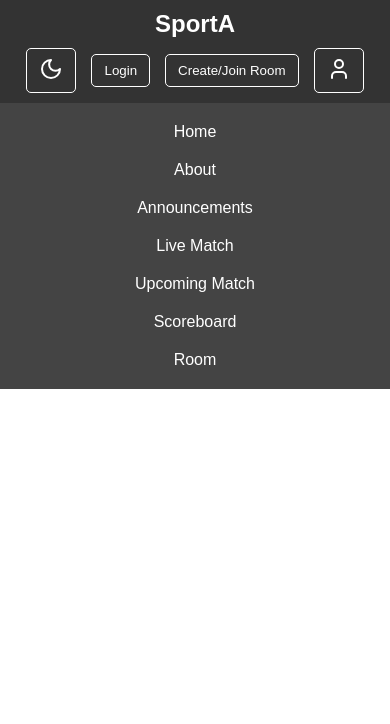
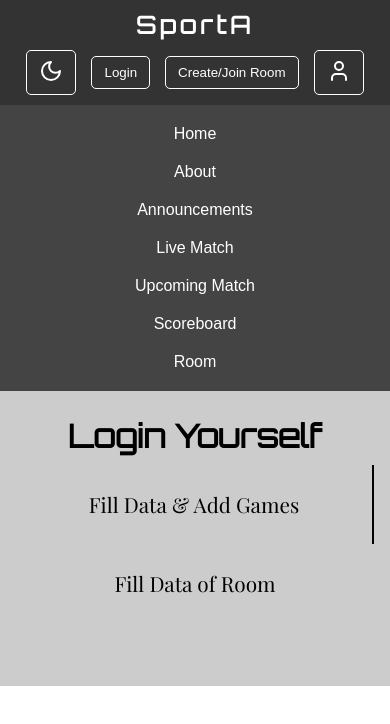
Before and after one commit to Nawaz543/sportA, a React (Vite) app: page / in a window 390 px wide. Shown: the top 724 px of the page. Built offline with nearby package versions, Linux system fonts and the light colour scheme.

Commit message:
add massage part in home

```diff
--- a/src/App.jsx
+++ b/src/App.jsx
@@ -4,6 +4,7 @@ import Navbar from "./Navbar";
 const Login = React.lazy(()=>(import ("./Login")));
 const Room = React.lazy(()=>(import ("./Room")));
 const Profile = React.lazy(()=>(import ("./Profile")));
+const Massage = React.lazy(()=>(import ("./home/Massage")));
 
 function App(){
   const [showLogin, setShowLogin] = useState(false); // state to control login
@@ -91,6 +92,10 @@ function App(){
         {setShowProfile(false);
           setActiveIndex(0); }
       }/>}
+      {/* home -> massage */}
+      <Massage key={darkMode ? 'dark' : 'light'} />
+
+
   </>
 
 }
--- a/src/Navbar.css
+++ b/src/Navbar.css
@@ -29,6 +29,8 @@ body {
   .logo {
     font-size: 24px;
     font-weight: bold;
+    font-family: 'Orbitron', sans-serif;
+    letter-spacing: 4px;
   }
 
   .nav-buttons {
--- /dev/null
+++ b/src/home/Massage.css
@@ -0,0 +1,122 @@
+@import url('https://fonts.googleapis.com/css2?family=Bebas+Neue&family=Orbitron&family=Playfair+Display&display=swap');
+
+.message-container {
+    display: flex;
+    flex-direction: column;
+    height: 50vh;
+    width: 100%;
+    padding: 1rem;
+    box-sizing: border-box;
+    font-family: sans-serif;
+    background-color: #ccc;
+  }
+
+  .top-banner {
+    width: 100%;
+    height: 38%;
+    display: flex;
+    justify-content: center;
+    align-items: center;
+    font-size: 4rem;
+    font-weight: bold;
+    overflow: hidden;
+    position: relative;
+    font-family: 'Orbitron', sans-serif;
+  }
+
+  .bottom-section {
+    display: flex;
+    width: 100%;
+    height: 55%;
+  }
+
+  .left-block,
+  .right-block {
+    width: 50%;
+    height: 100%;
+    display: flex;
+    justify-content: center;
+    align-items: center;
+    font-size: 2.8rem;
+    font-weight: 500;
+    overflow: hidden;
+    position: relative;
+    font-family: 'Playfair Display', serif;
+  }
+
+  .left-block {
+    border-right: 2px solid #000000; /* This creates the vertical line */
+  }
+
+  /* Text Animation */
+  .fade-text {
+    position: absolute;
+    transition: all 0.5s ease-in-out;
+  }
+
+  .fade-in-up {
+    opacity: 1;
+    transform: translateY(0);
+  }
+
+  .fade-out-up {
+    opacity: 0;
+    transform: translateY(-30px);
+  }
+
+  /* Responsive */
+  @media (max-width: 768px) {
+    .top-banner {
+      font-size: 2.8rem;
+    }
+    .left-block,
+    .right-block {
+      font-size: 1.6rem;
+    }
+    .bottom-section {
+      flex-direction: column;
+      height: 60%;
+    }
+    .left-block,
+    .right-block {
+      width: 100%;
+      height: 28%;
+    }
+    .message-container {
+        height: 35vh;
+    }
+  }
+
+  @media (max-width: 501px) {
+    .top-banner {
+      font-size: 2rem;
+      height: 22%;
+    }
+    .left-block,
+    .right-block {
+      font-size: 1.3rem;
+      width: 100%;
+      height: 50%;
+    }
+
+    .bottom-section {
+        height: 60%;
+      }
+  }
+
+  @media (max-width: 340px) {
+    .top-banner {
+      height: 39%;
+    }
+    .message-container {
+        height: 35vh;
+    }
+}
+
+/* dark mode */
+body.dark-mode .message-container{
+    background-color: #232330;
+}
+body.dark-mode .left-block {
+    border-right: 2px solid #ada9a9; /* This creates the vertical line */
+  }
--- /dev/null
+++ b/src/home/Massage.jsx
@@ -0,0 +1,53 @@
+import React, { useEffect, useState } from 'react';
+import './Massage.css';
+
+const sequences = {
+  top: ['Welcome to SportA', 'Login Yourself'],
+  left: ['Create Room', 'Fill Data & Add Games', 'Share Required Data to Contestant'],
+  right: ['Join Room', 'Fill Data of Room', 'Register Yourself in Any Games'],
+};
+
+const SequenceText = ({ messages, delayBetween = 2700 }) => {
+  const [index, setIndex] = useState(0);
+  const [animate, setAnimate] = useState(true);
+
+  useEffect(() => {
+    if (index < messages.length - 1) {
+      const timeout = setTimeout(() => {
+        setAnimate(false);
+        setTimeout(() => {
+          setIndex(i => i + 1);
+          setAnimate(true);
+        }, 600); // Wait for fade-out
+      }, delayBetween);
+      return () => clearTimeout(timeout);
+    }
+  }, [index, messages.length, delayBetween]);
+
+  return (
+    <div className={`fade-text ${animate ? 'fade-in-up' : 'fade-out-up'}`}>
+      {messages[index]}
+    </div>
+  );
+};
+
+const Message = () => {
+  return (
+    <div className="message-container">
+      <div className="top-banner">
+        <SequenceText messages={sequences.top} />
+      </div>
+
+      <div className="bottom-section">
+        <div className="left-block">
+          <SequenceText messages={sequences.left} />
+        </div>
+        <div className="right-block">
+          <SequenceText messages={sequences.right} />
+        </div>
+      </div>
+    </div>
+  );
+};
+
+export default Message;
```
